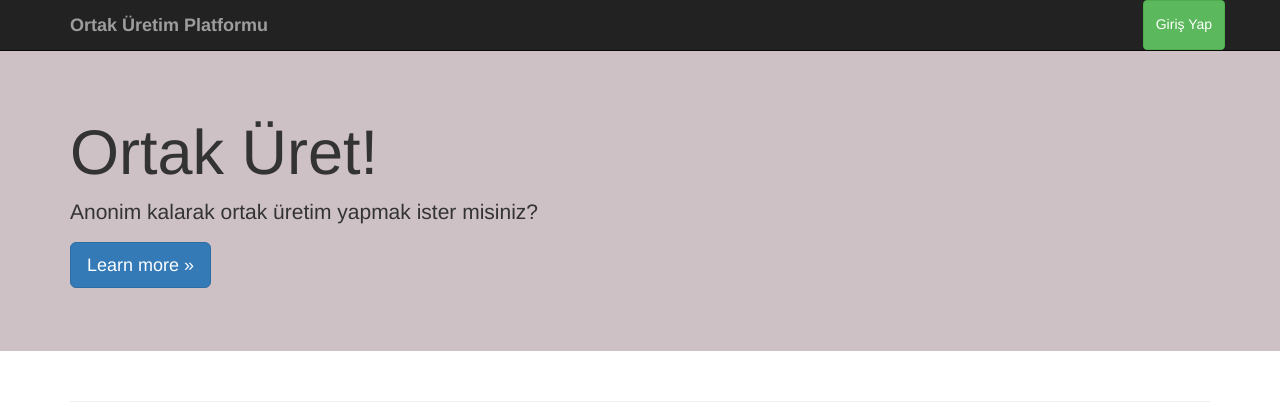
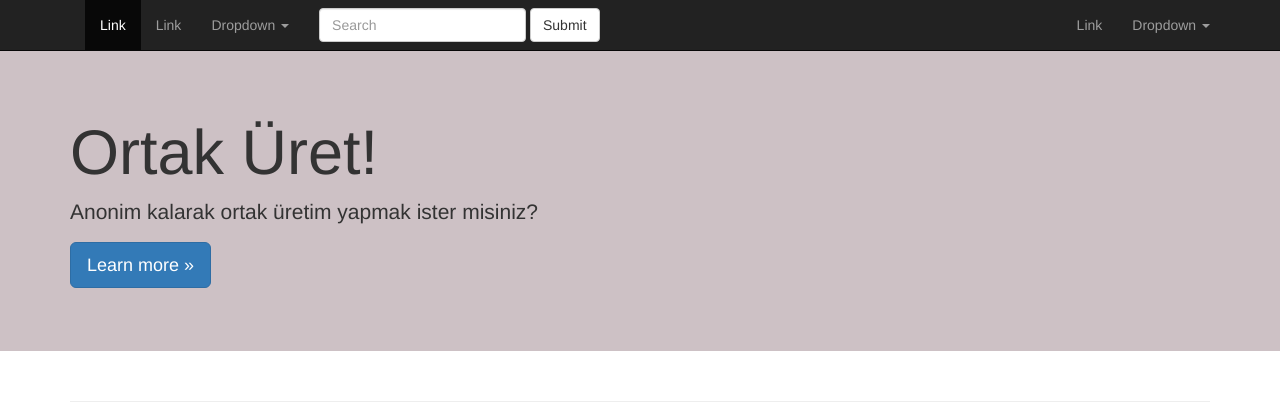
Before and after one commit to COMU/lazimlik, a Django app: page / in a window 1280 px wide. Shown: the top 420 px of the page. Run offline with Django 3.2, Linux system fonts and the light colour scheme; parts of the project's set-up code (start-up, migrations or seed data) failed here and were passed over; some libraries are stand-ins or nearby versions.

Commit message:
navbar taslağı oluşturuldu

```diff
--- /dev/null
+++ b/lazimlik/static/templates/navbar.html
@@ -0,0 +1,51 @@
+    <nav class="navbar navbar-inverse navbar-fixed-top">
+      <div class="container">
+        <div class="navbar-header">
+          <button type="button" class="navbar-toggle collapsed" data-toggle="collapse" data-target="#navbar" aria-expanded="false" aria-controls="navbar">
+            <span class="sr-only">Toggle navigation</span>
+            <span class="icon-bar"></span>
+            <span class="icon-bar"></span>
+            <span class="icon-bar"></span>
+          </button>
+          <a class="navbar-brand" href="#"><b>{% block baslik %}{% endblock %}</b></a>
+
+        </div>
+        <div class="collapse navbar-collapse">
+        	<ul class="nav navbar-nav">
+        		<li class="active"><a href="#">Link <span class="sr-only">(current)</span></a></li>
+        		<li><a href="#">Link</a></li>
+        		<li class="dropdown">
+        			<a href="#" class="dropdown-toggle" data-toggle="dropdown" role="button" aria-expanded="false">Dropdown <span class="caret"></span></a>
+        			<ul class="dropdown-menu" role="menu">
+        				<li><a href="#">Action</a></li>
+        				<li><a href="#">Another action</a></li>
+        				<li><a href="#">Something else here</a></li>
+        				<li class="divider"></li>
+        				<li><a href="#">Separated link</a></li>
+        				<li class="divider"></li>
+        				<li><a href="#">One more separated link</a></li>
+        			</ul>
+        		</li>
+        	</ul>
+        	<form class="navbar-form navbar-left" role="search">
+        		<div class="form-group">
+        			<input type="text" class="form-control" placeholder="Search">
+        		</div>
+        		<button type="submit" class="btn btn-default">Submit</button>
+        	</form>
+        	<ul class="nav navbar-nav navbar-right">
+        		<li><a href="#">Link</a></li>
+        		<li class="dropdown">
+        			<a href="#" class="dropdown-toggle" data-toggle="dropdown" role="button" aria-expanded="false">Dropdown <span class="caret"></span></a>
+        			<ul class="dropdown-menu" role="menu">
+        				<li><a href="#">Action</a></li>
+        				<li><a href="#">Another action</a></li>
+        				<li><a href="#">Something else here</a></li>
+        				<li class="divider"></li>
+        				<li><a href="#">Separated link</a></li>
+        			</ul>
+        		</li>
+        	</ul>
+        </div><!--/.navbar-collapse -->
+      </div>
+    </nav>
--- a/lazimlik/static/templates/temel.html
+++ b/lazimlik/static/templates/temel.html
@@ -33,25 +33,7 @@
 
   <body>
 
-    <nav class="navbar navbar-inverse navbar-fixed-top">
-      <div class="container">
-        <div class="navbar-header">
-          <button type="button" class="navbar-toggle collapsed" data-toggle="collapse" data-target="#navbar" aria-expanded="false" aria-controls="navbar">
-            <span class="sr-only">Toggle navigation</span>
-            <span class="icon-bar"></span>
-            <span class="icon-bar"></span>
-            <span class="icon-bar"></span>
-          </button>
-          <a class="navbar-brand" href="#"><b>{% block baslik %}{% endblock %}</b></a>
-
-        </div>
-        <div id="navbar" class="navbar-right">
-        	<div>
-        		<button type="submit" class="btn btn-success" style="line-height: 2.53957143;">Giriş Yap</button>
-        	</div>
-        </div><!--/.navbar-collapse -->
-      </div>
-    </nav>
+  	{% include 'navbar.html' %}
 
     <!-- Main jumbotron for a primary marketing message or call to action -->
     <div class="jumbotron">
```
Also changed, not shown: lazimlik/yonetim/templates/navbar.html (added, +51 -0 lines), 1 other file.
